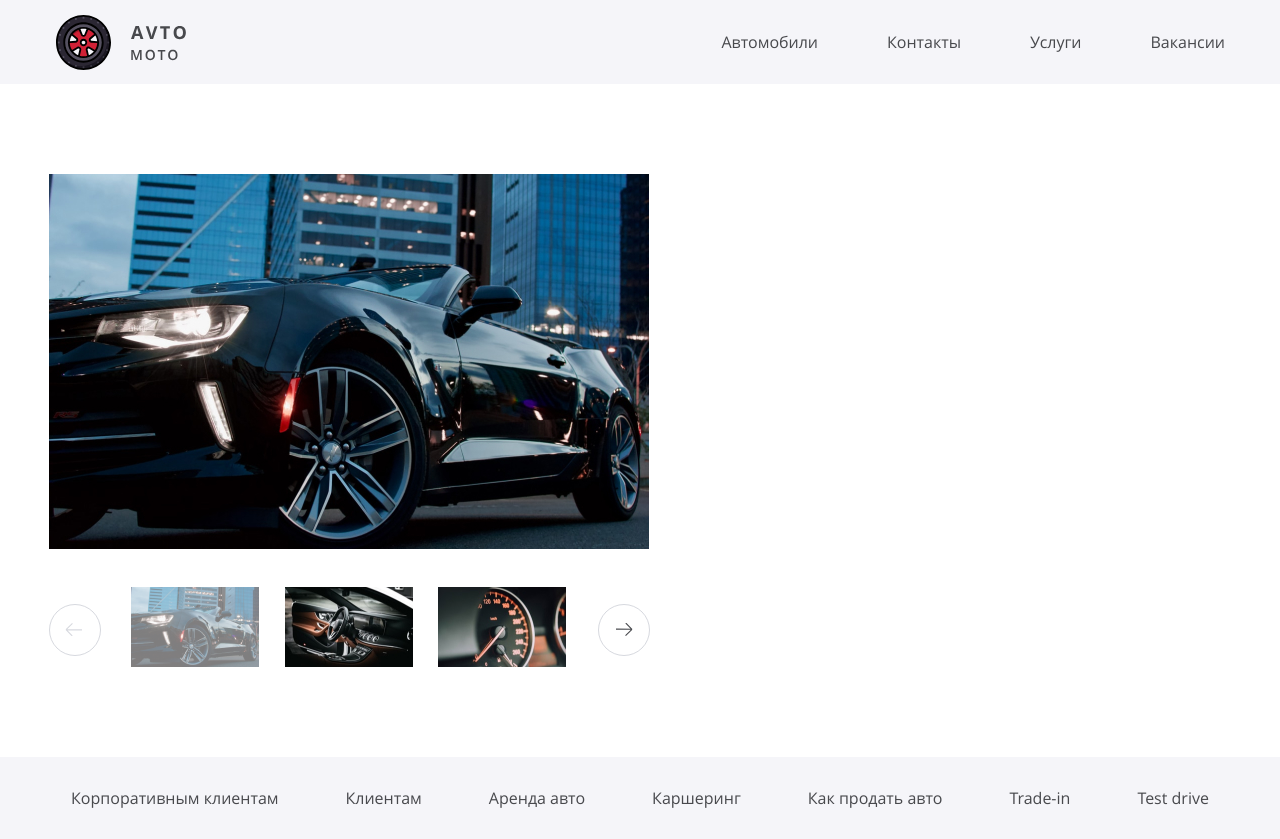
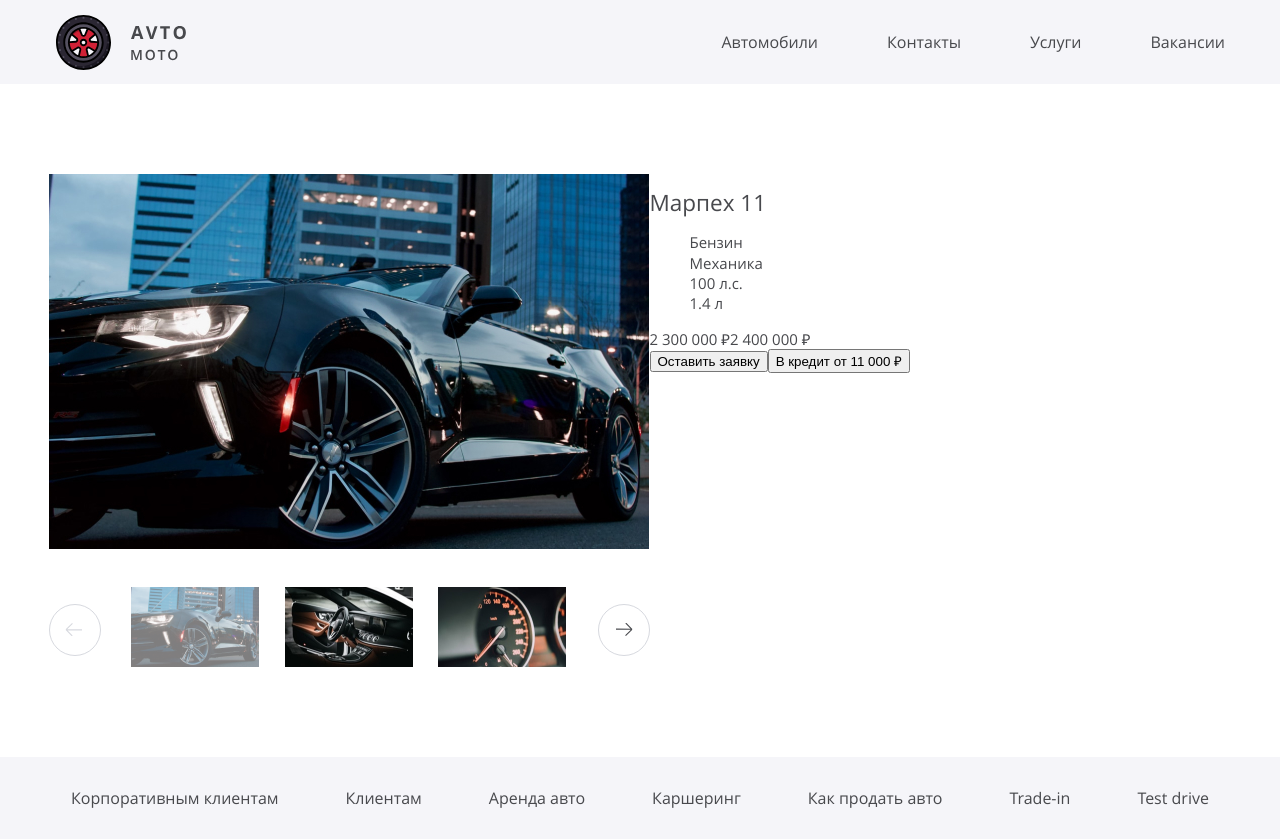
Before and after one commit to Downypaw/Avto-Moto, a React (Create React App) app in the folder project/: page / in a window 1280 px wide. Built offline with nearby package versions, Linux system fonts and the light colour scheme.

Commit message:
Добавит разметку блока с информацией

```diff
--- /dev/null
+++ b/project/src/components/good-information/good-information.jsx
@@ -0,0 +1,25 @@
+import React from 'react';
+
+export default function GoodInformation() {
+  return (
+    <div className="good-information">
+      <h2 className="good-information__name">Марпех 11</h2>
+      <dl className="good-information__main-features main-features">
+        <dt className="main-features__feature visually-hidden">Тип двигателя</dt>
+        <dd className="main-features__value">Бензин</dd>
+        <dt className="main-features__feature visually-hidden">Коробка передачь</dt>
+        <dd className="main-features__value">Механика</dd>
+        <dt className="main-features__feature visually-hidden">Мощность</dt>
+        <dd className="main-features__value">100 л.с.</dd>
+        <dt className="main-features__feature visually-hidden">Объём</dt>
+        <dd className="main-features__value">1.4 л</dd>
+      </dl>
+      <div className="good-information__price">
+        <span className="good-information__new-price">2 300 000 ₽</span>
+        <span className="good-information__old-price">2 400 000 ₽</span>
+      </div>
+      <button className="good-information__request">Оставить заявку</button>
+      <button className="good-information__credit">В кредит от 11 000 ₽</button>
+    </div>
+  );
+}
--- a/project/src/components/good-presentation/good-presentation.jsx
+++ b/project/src/components/good-presentation/good-presentation.jsx
@@ -1,11 +1,13 @@
 import React from 'react';
 import Slider from '../slider/slider';
+import GoodInformation from '../good-information/good-information';
 
 export default function GoodPresentation() {
   return (
     <div className="presentation">
       <div className="presentation__container container">
         <Slider />
+        <GoodInformation />
       </div>
     </div>
   );
--- a/project/src/components/main-page/main-page.jsx
+++ b/project/src/components/main-page/main-page.jsx
@@ -10,6 +10,7 @@ export default function MainPage() {
     <>
       <Header />
       <div className="page-main">
+        <h1 className="visually-hidden">Сайт компании "Авто-мото"</h1>
         <GoodPresentation />
         <TabsSection />
       </div>
--- a/project/src/scss/blocks/presentation.scss
+++ b/project/src/scss/blocks/presentation.scss
@@ -1,3 +1,8 @@
 .presentation {
   padding-bottom: 85px;
+  padding-top: 90px;
 }
+
+.presentation__container {
+  display: flex;
+}
--- a/project/src/scss/blocks/slider.scss
+++ b/project/src/scss/blocks/slider.scss
@@ -1,7 +1,3 @@
-.slider {
-  padding-top: 90px;
-}
-
 .slider__container {
   width: 600px;
   height: 375px;
--- /dev/null
+++ b/project/src/scss/blocks/visually-hidden.scss
@@ -0,0 +1,7 @@
+.visually-hidden {
+  position: absolute;
+  clip: rect(0 0 0 0);
+  width: 1px;
+  height: 1px;
+  margin: -1px;
+}
--- a/project/src/scss/style.scss
+++ b/project/src/scss/style.scss
@@ -4,6 +4,7 @@
 @import "fonts.scss";
 @import "mixins.scss";
 @import "blocks/container.scss";
+@import "blocks/visually-hidden.scss";
 @import "blocks/page.scss";
 @import "blocks/page-header.scss";
 @import "blocks/navigation.scss";
```
